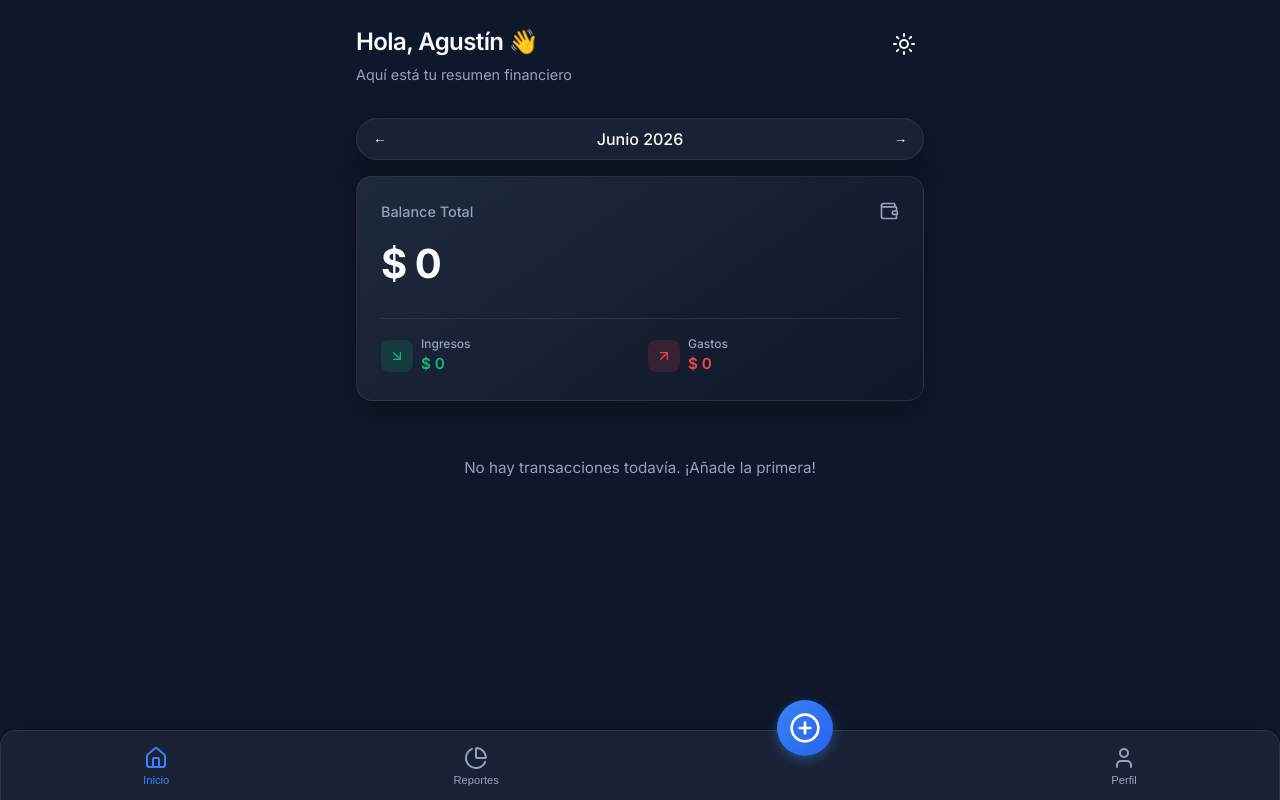
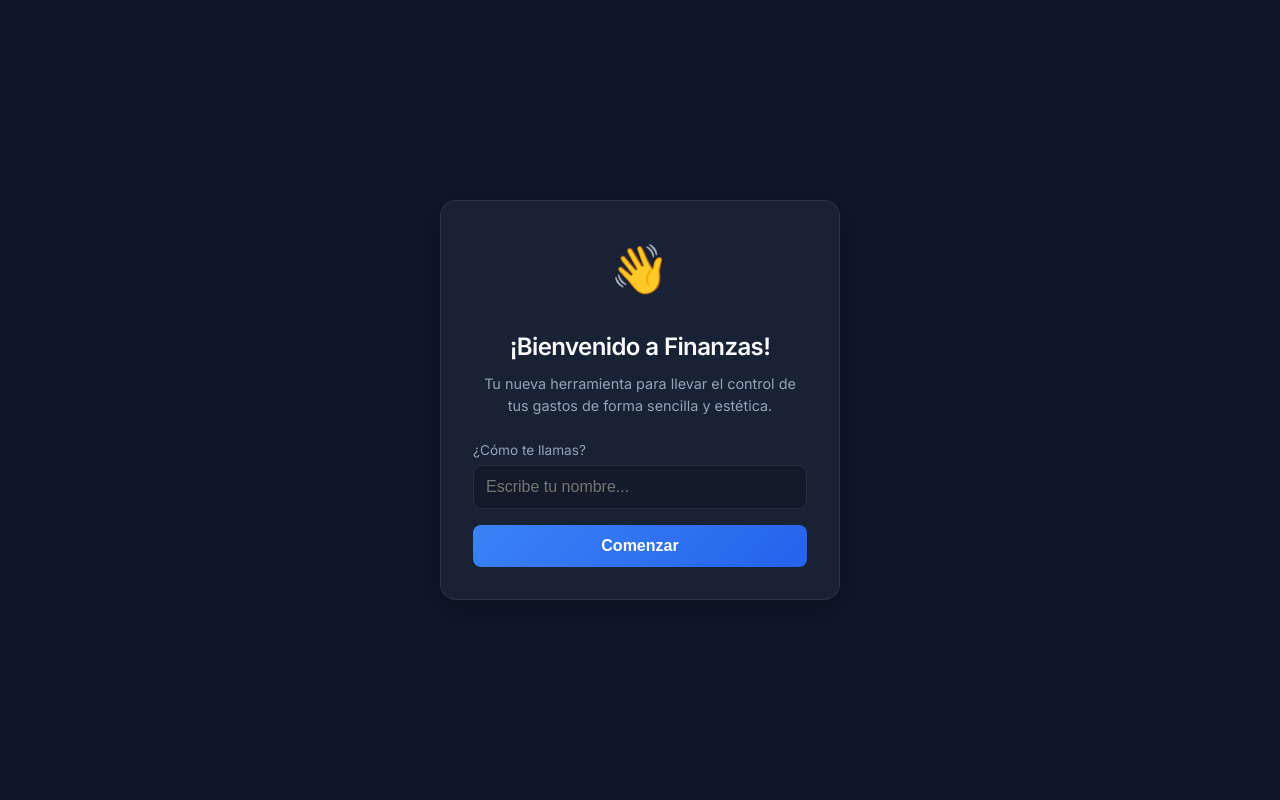
Before and after one commit to AgusVukusic/Financial-App, a React (Vite) app: page / in a window 1280 px wide. Built offline with nearby package versions, Linux system fonts and the light colour scheme.

Commit message:
feat: add dynamic welcome screen

```diff
--- a/src/App.jsx
+++ b/src/App.jsx
@@ -1,12 +1,14 @@
 import React, { useState } from 'react';
 import { useTransactions } from './hooks/useTransactions';
 import { useTheme } from './hooks/useTheme';
+import { useUser } from './hooks/useUser';
 import Layout from './components/Layout';
 import Dashboard from './components/Dashboard';
 import TransactionList from './components/TransactionList';
 import AddTransactionModal from './components/AddTransactionModal';
 import Reports from './components/Reports';
 import Profile from './components/Profile';
+import WelcomeScreen from './components/WelcomeScreen';
 import { exportToCSV } from './utils/formatters';
 import { Moon, Sun } from 'lucide-react';
 import './App.css';
@@ -18,6 +20,7 @@ function App() {
 
   const { transactions, allTransactions, addTransaction, deleteTransaction, totalIncome, totalExpense, balance } = useTransactions(selectedMonth, selectedYear);
   const { theme, toggleTheme } = useTheme();
+  const { userName, saveUserName, clearUser } = useUser();
 
   const [isModalOpen, setIsModalOpen] = useState(false);
   const [modalInitialData, setModalInitialData] = useState(null);
@@ -25,6 +28,9 @@ function App() {
 
   const handleClearData = () => {
     window.localStorage.removeItem('financial_app_transactions');
+    window.localStorage.removeItem('financial_app_budgets');
+    window.localStorage.removeItem('financial_app_subscriptions');
+    clearUser();
     window.location.reload();
   };
 
@@ -52,6 +58,10 @@ function App() {
 
   const monthNames = ["Enero", "Febrero", "Marzo", "Abril", "Mayo", "Junio", "Julio", "Agosto", "Septiembre", "Octubre", "Noviembre", "Diciembre"];
 
+  if (!userName) {
+    return <WelcomeScreen onSaveName={saveUserName} />;
+  }
+
   return (
     <Layout
       activeTab={activeTab}
@@ -60,7 +70,7 @@ function App() {
     >
       <header className="app-header" style={{ display: 'flex', justifyContent: 'space-between', alignItems: 'flex-start' }}>
         <div>
-          <h2>Hola, Agustín 👋</h2>
+          <h2>Hola, {userName} 👋</h2>
           <p className="text-secondary">
             {activeTab === 'home' && "Aquí está tu resumen financiero"}
             {activeTab === 'reports' && "Analiza en qué estás gastando"}
@@ -102,6 +112,7 @@ function App() {
 
       {activeTab === 'profile' && (
         <Profile
+          userName={userName}
           onClearData={handleClearData}
           onExportData={handleExportData}
           onPaySubscription={handlePaySubscription}
--- a/src/components/Profile.jsx
+++ b/src/components/Profile.jsx
@@ -3,7 +3,7 @@ import { User, Settings, Trash2, Shield, PlusCircle, CreditCard } from 'lucide-r
 import { useSubscriptions } from '../hooks/useSubscriptions';
 import { formatCurrency } from '../utils/formatters';
 
-const Profile = ({ onClearData, onExportData, onPaySubscription }) => {
+const Profile = ({ userName, onClearData, onExportData, onPaySubscription }) => {
   const { subscriptions, addSubscription, deleteSubscription } = useSubscriptions();
   const [isAddingSub, setIsAddingSub] = useState(false);
   const [subForm, setSubForm] = useState({ description: '', amount: '', category: 'Servicios' });
@@ -31,11 +31,11 @@ const Profile = ({ onClearData, onExportData, onPaySubscription }) => {
       <h2 style={{ marginBottom: 'var(--spacing-lg)' }}>Mi Perfil</h2>
 
       <div className="glass-panel" style={{ padding: 'var(--spacing-lg)', display: 'flex', alignItems: 'center', gap: 'var(--spacing-lg)', marginBottom: 'var(--spacing-xl)' }}>
-        <div style={{ width: '64px', height: '64px', borderRadius: '50%', backgroundColor: 'var(--accent-primary)', display: 'flex', justifyContent: 'center', alignItems: 'center' }}>
+        <div style={{ width: '64px', height: '64px', borderRadius: '50%', backgroundColor: 'var(--accent-primary)', display: 'flex', justifyContent: 'center', alignItems: 'center', flexShrink: 0 }}>
           <User size={32} color="white" />
         </div>
-        <div>
-          <h3 style={{ fontSize: '1.2rem', margin: '0 0 4px 0' }}>Agustín</h3>
+        <div style={{ overflow: 'hidden' }}>
+          <h3 style={{ fontSize: '1.2rem', margin: '0 0 4px 0', whiteSpace: 'nowrap', overflow: 'hidden', textOverflow: 'ellipsis' }}>{userName}</h3>
           <p className="text-secondary" style={{ margin: 0, fontSize: '0.9rem' }}>Plan Local Activo</p>
         </div>
       </div>
--- /dev/null
+++ b/src/components/WelcomeScreen.jsx
@@ -0,0 +1,84 @@
+import React, { useState } from 'react';
+
+const WelcomeScreen = ({ onSaveName }) => {
+  const [name, setName] = useState('');
+
+  const handleSubmit = (e) => {
+    e.preventDefault();
+    if (name.trim().length > 0) {
+      onSaveName(name);
+    }
+  };
+
+  return (
+    <div style={{
+      position: 'fixed',
+      top: 0, left: 0, right: 0, bottom: 0,
+      backgroundColor: 'var(--bg-base)',
+      display: 'flex',
+      alignItems: 'center',
+      justifyContent: 'center',
+      zIndex: 9999,
+      padding: 'var(--spacing-xl)'
+    }}>
+      <div className="glass-panel animate-slide-up" style={{
+        padding: 'var(--spacing-xl)',
+        maxWidth: '400px',
+        width: '100%',
+        textAlign: 'center',
+        display: 'flex',
+        flexDirection: 'column',
+        gap: 'var(--spacing-lg)'
+      }}>
+        <div style={{ fontSize: '3rem' }}>👋</div>
+
+        <div>
+          <h1 style={{ fontSize: '1.5rem', marginBottom: '8px' }}>¡Bienvenido a Finanzas!</h1>
+          <p className="text-secondary" style={{ fontSize: '0.9rem' }}>
+            Tu nueva herramienta para llevar el control de tus gastos de forma sencilla y estética.
+          </p>
+        </div>
+
+        <form onSubmit={handleSubmit} style={{ display: 'flex', flexDirection: 'column', gap: 'var(--spacing-md)' }}>
+          <div style={{ display: 'flex', flexDirection: 'column', gap: '4px', textAlign: 'left' }}>
+            <label style={{ fontSize: '0.85rem', color: 'var(--text-secondary)' }}>¿Cómo te llamas?</label>
+            <input
+              type="text"
+              value={name}
+              onChange={(e) => setName(e.target.value)}
+              placeholder="Escribe tu nombre..."
+              autoFocus
+              required
+              maxLength={20}
+              style={{
+                padding: '12px',
+                borderRadius: '8px',
+                border: '1px solid var(--border-color)',
+                background: 'rgba(0,0,0,0.2)',
+                color: 'var(--text-primary)',
+                fontSize: '1rem',
+                outline: 'none'
+              }}
+            />
+          </div>
+
+          <button type="submit" style={{
+            background: 'linear-gradient(135deg, var(--accent-primary), var(--accent-primary-hover))',
+            color: 'white',
+            border: 'none',
+            padding: '12px',
+            borderRadius: '8px',
+            fontSize: '1rem',
+            fontWeight: '600',
+            cursor: 'pointer',
+            transition: 'transform 0.2s ease'
+          }}>
+            Comenzar
+          </button>
+        </form>
+      </div>
+    </div>
+  );
+};
+
+export default WelcomeScreen;
--- /dev/null
+++ b/src/hooks/useUser.js
@@ -0,0 +1,27 @@
+import { useState, useEffect } from 'react';
+
+const USER_KEY = 'financial_app_user';
+
+export const useUser = () => {
+  const [userName, setUserName] = useState(() => {
+    try {
+      return window.localStorage.getItem(USER_KEY) || '';
+    } catch (error) {
+      return '';
+    }
+  });
+
+  const saveUserName = (name) => {
+    if (name.trim()) {
+      setUserName(name.trim());
+      window.localStorage.setItem(USER_KEY, name.trim());
+    }
+  };
+
+  const clearUser = () => {
+    setUserName('');
+    window.localStorage.removeItem(USER_KEY);
+  };
+
+  return { userName, saveUserName, clearUser };
+};
```
